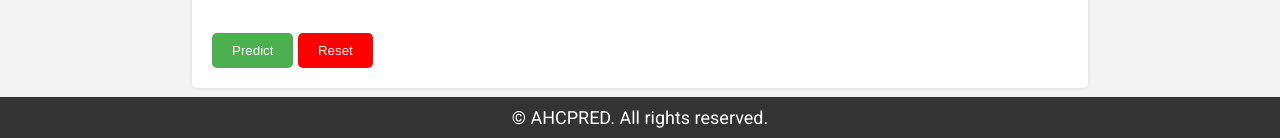
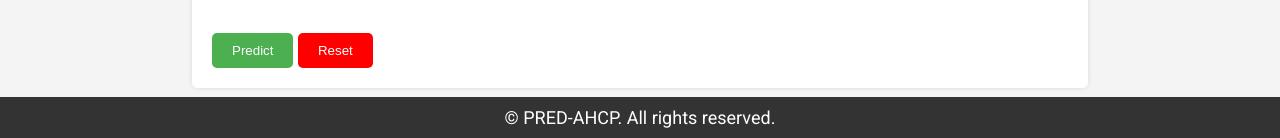
Before and after one commit to AryanGandotra/Pred-AHCP, a Flask app: page / in a window 1280 px wide. Shown: the part 1032-1170 px from the top of the page. Run offline with Flask 3, Linux system fonts and the light colour scheme; parts of the project's set-up code (start-up, migrations or seed data) failed here and were passed over.

Commit message:
Update index.html

```diff
--- a/WebServer/templates/index.html
+++ b/WebServer/templates/index.html
@@ -294,7 +294,7 @@
     <a href="{{ result_file }}" class="download-link">Download CSV</a> -->
 
   <footer>
-    &copy; AHCPRED. All rights reserved.
+    &copy; PRED-AHCP. All rights reserved.
   </footer>
 
   <script>
```
